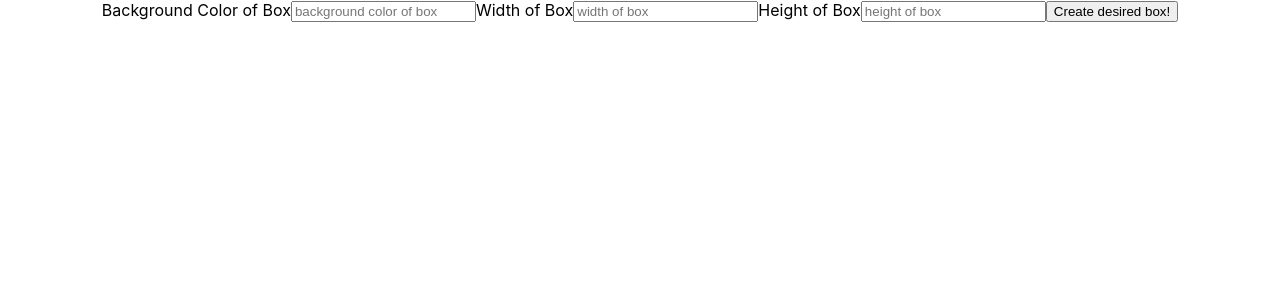
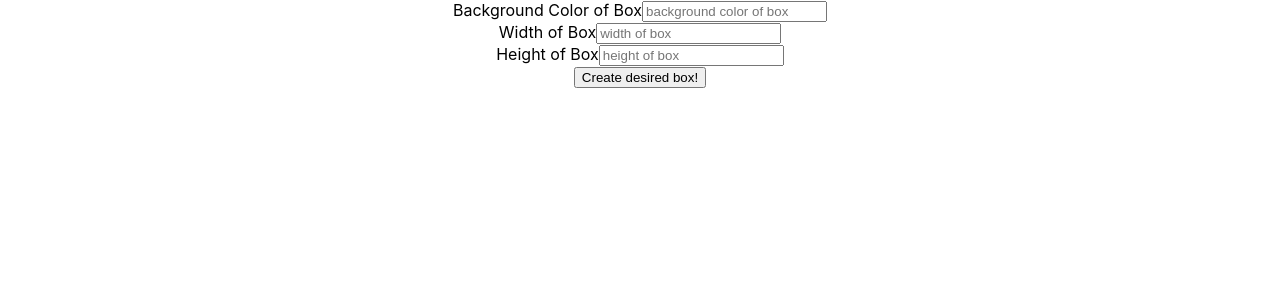
Before and after one commit to taylorwagner/reactforms, a React (Create React App) app: page / in a window 1280 px wide. Shown: the top 300 px of the page. Built offline with nearby package versions, Linux system fonts and the light colour scheme.

Commit message:
add divs in for each input

```diff
--- a/src/NewBoxForm.js
+++ b/src/NewBoxForm.js
@@ -1,12 +1,12 @@
 import React, { useState } from "react";
-import Box from './Box';
+import uuid from "uuid/v4";
 
 const NewBoxForm = () => {
     const initialState = {
         backgroundColor: "",
         width: "",
         height: ""
-    }
+    };
 
     const [formData, setFormData] = useState(initialState);
 
@@ -15,18 +15,19 @@ const NewBoxForm = () => {
         setFormData(data => ({
             ...data,
             [name]: value
-        }))
-    }
+        }));
+    };
 
     const handleSubmit = (e) => {
         e.preventDefault();
-        const { backgroundColor, width, height } = formData;
+        createBox({ ...formData, id: uuid() });
         setFormData(initialState);
-    }
+    };
 
     return (
         <>
             <form onSubmit={handleSubmit}>
+                <div>
                     <label htmlFor="backgroundColor">Background Color of Box</label>
                     <input
                         id="backgroundColor"
@@ -36,7 +37,8 @@ const NewBoxForm = () => {
                         value={formData.backgroundColor}
                         onChange={handleChange}
                     />
-
+                </div>
+                <div>
                     <label htmlFor="width">Width of Box</label>
                     <input
                         type="text"
@@ -46,7 +48,8 @@ const NewBoxForm = () => {
                         value={formData.width}
                         onChange={handleChange}
                     />
-
+                </div>
+                <div>
                     <label htmlFor="height">Height of Box</label>
                     <input
                         type="text"
@@ -56,8 +59,9 @@ const NewBoxForm = () => {
                         value={formData.height}
                         onChange={handleChange}
                     />
+                </div>
 
-                <button>Create desired box!</button>
+                <button id="newBoxButton">Create desired box!</button>
             </form>
         </>
     )
```
Lines whose indentation alone changed are shown as unchanged.
